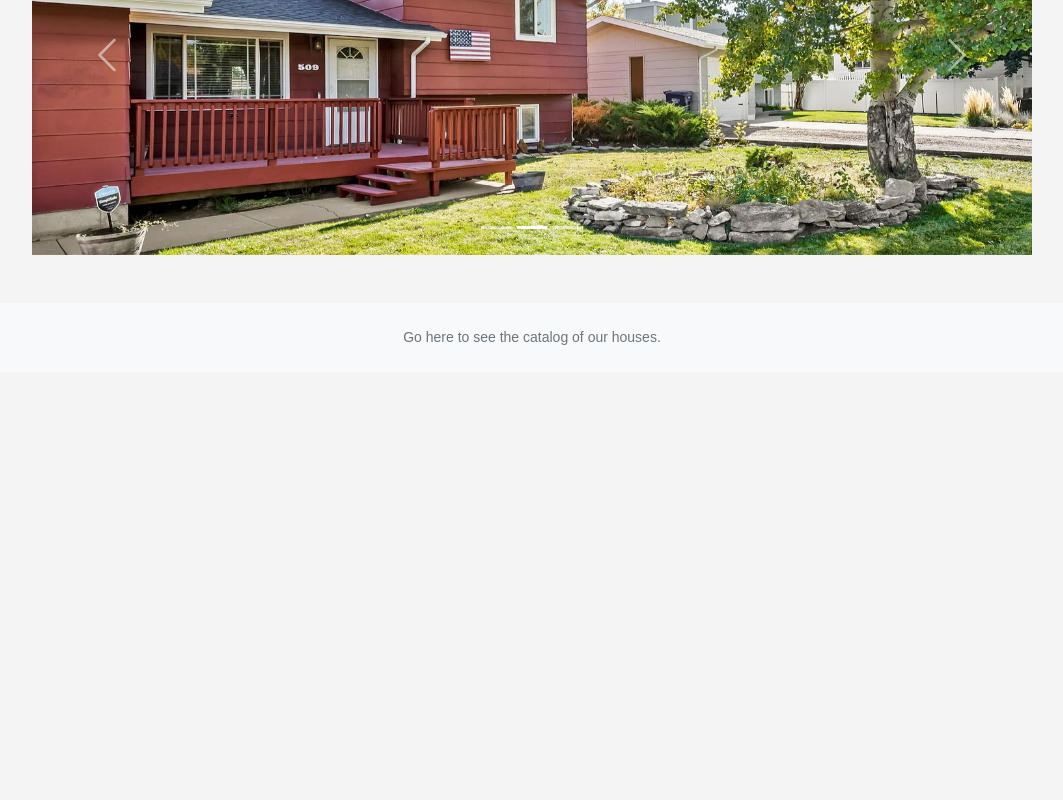
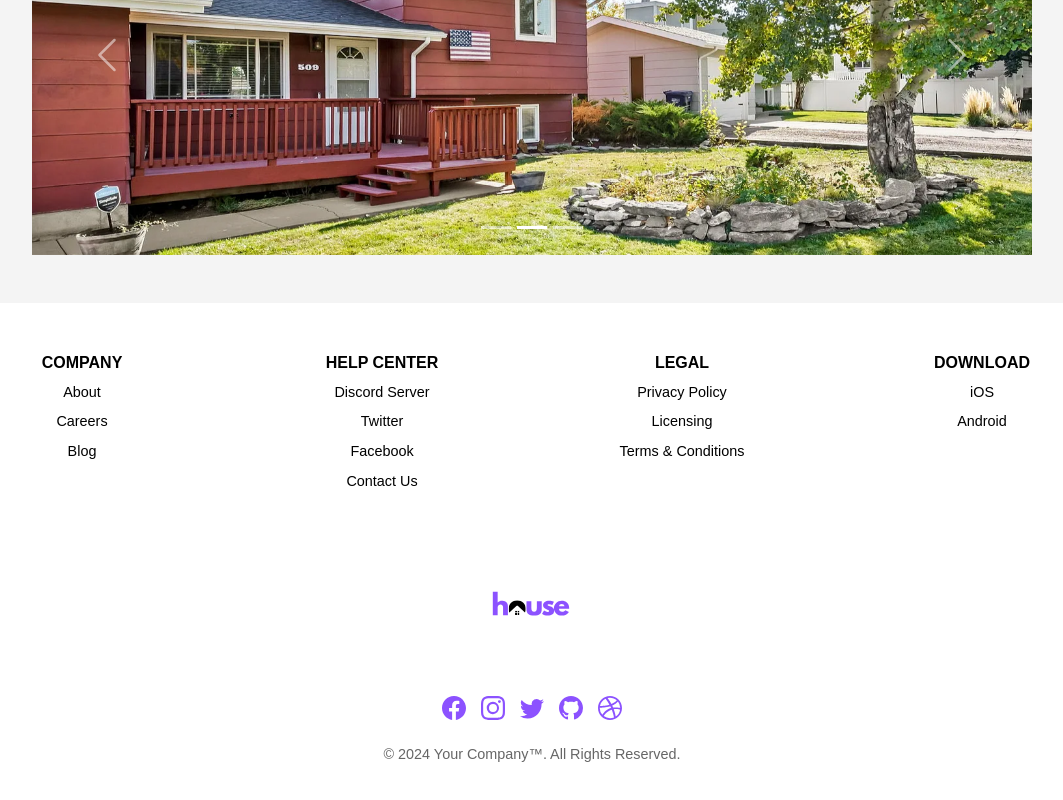
Before and after one commit to CesarErnestoPerezGomez/Prototype, a React (Create React App) app in the folder house-catalog/: page / in a window 1280 px wide. Shown: the part 1223-2023 px from the top of the page, without its empty margins (108-1171 px from the left). Before the commit the page ends 1595 px from the top, so only its background shows below. Built offline with nearby package versions, Linux system fonts and the light colour scheme.

Commit message:
ajustitos en el footer

```diff
--- a/house-catalog/package.json
+++ b/house-catalog/package.json
@@ -10,10 +10,11 @@
     "bootstrap": "^5.3.3",
     "cors": "^2.8.5",
     "dotenv": "^16.4.5",
-    "mongoose": "^8.8.1",
+    "mongoose": "^8.8.3",
     "react": "^18.3.1",
     "react-bootstrap": "^2.10.5",
     "react-dom": "^18.3.1",
+    "react-icons": "^5.3.0",
     "react-router-dom": "^6.28.0",
     "react-scripts": "5.0.1",
     "web-vitals": "^2.1.4"
@@ -24,7 +25,6 @@
     "test": "react-scripts test",
     "eject": "react-scripts eject"
   },
-
   "eslintConfig": {
     "extends": [
       "react-app",
--- a/house-catalog/src/components/Footer.jsx
+++ b/house-catalog/src/components/Footer.jsx
@@ -1,15 +1,65 @@
 import React from 'react';
+import { BsDribbble, BsFacebook, BsGithub, BsInstagram, BsTwitter } from 'react-icons/bs';
 
-function Footer() {
+function CustomFooter() {
   return (
-    <footer className="footer text-center py-4">
-      <div className="container">
-        <a href="/catalog" className="text-secondary">
-          Go here to see the catalog of our houses.
-        </a>
+    <footer className="footer">
+      <div className="footer-container">
+        <div className="footer-column">
+          <h5 className="footer-title">Company</h5>
+          <ul className="footer-links">
+            <li><a href="/about">About</a></li>
+            <li><a href="/careers">Careers</a></li>
+            <li><a href="/blog">Blog</a></li>
+          </ul>
+        </div>
+        <div className="footer-column">
+          <h5 className="footer-title">Help Center</h5>
+          <ul className="footer-links">
+            <li><a href="/discord">Discord Server</a></li>
+            <li><a href="/twitter">Twitter</a></li>
+            <li><a href="/facebook">Facebook</a></li>
+            <li><a href="/contact">Contact Us</a></li>
+          </ul>
+        </div>
+
+        <div className="footer-column">
+          <h5 className="footer-title">Legal</h5>
+          <ul className="footer-links">
+            <li><a href="/privacy-policy">Privacy Policy</a></li>
+            <li><a href="/licensing">Licensing</a></li>
+            <li><a href="/terms">Terms & Conditions</a></li>
+          </ul>
+        </div>
+        <div className="footer-column">
+          <h5 className="footer-title">Download</h5>
+          <ul className="footer-links">
+            <li><a href="/ios">iOS</a></li>
+            <li><a href="/android">Android</a></li>
+          </ul>
+        </div>
+
+
       </div>
+      <div className="footer-bottom">
+        <div className="footer-logo">
+          <img src={"/pics/Black White Simple House Logo.svg"} alt="Company Logo" />
+        </div>
+        <div className="footer-icons">
+          <a href="https://facebook.com"><BsFacebook /></a>
+          <a href="https://instagram.com"><BsInstagram /></a>
+          <a href="https://twitter.com"><BsTwitter /></a>
+          <a href="https://github.com"><BsGithub /></a>
+          <a href="https://dribbble.com"><BsDribbble /></a>
+        </div>
+                <p>&copy; 2024 Your Company™. All Rights Reserved.</p>
+
+
+      </div>
+
+
     </footer>
   );
 }
 
-export default Footer;
+export default CustomFooter;
--- a/house-catalog/src/css/styleHome.css
+++ b/house-catalog/src/css/styleHome.css
@@ -123,17 +123,110 @@ body {
 
 /* Footer Styles */
 .footer {
-  background-color: #f8f9fa;
-  padding: 20px 0;
+  background-color: #ffffff; /* Matches the rest of the site's background color */
+  color: #000; /* Black text for consistency */
+  padding: 40px 20px;
+  font-family: Arial, sans-serif; /* Consistent font with the rest of the site */
 }
 
-.footer a {
-  color: #7b7acb;
+.footer-container {
+  display: flex; /* Change grid to flexbox */
+  flex-wrap: wrap; /* Ensure items wrap on smaller screens */
+  justify-content: space-between; /* Distribute space between columns */
+  max-width: 1200px;
+  margin: 0 auto;
+}
+
+.footer-column {
+  flex: 1 1 calc(25% - 20px); /* 4 equal columns with 20px gap */
+  margin: 10px; /* Add spacing between columns */
+  min-width: 150px; /* Prevent columns from becoming too narrow */
+}
+
+.footer-title {
+  font-size: 1rem;
+  font-weight: bold;
+  margin-bottom: 10px;
+  text-transform: uppercase;
+  color: #000; /* Black text */
+}
+
+.footer-links {
+  list-style: none;
+  padding: 0;
+}
+
+.footer-links li {
+  margin-bottom: 8px;
+}
+
+.footer-links a {
+  color: #000; /* Black text for links */
+  text-decoration: none;
+  font-size: 0.9rem;
+}
+
+.footer-links a:hover {
+  color: #8C52FF; /* Purple on hover */
+}
+
+.footer-bottom {
+  text-align: center;
+  margin-top: 30px;
+}
+
+.footer-icons {
+  margin: 20px 0;
+  display: flex;
+  justify-content: center; /* Center icons */
+  gap: 15px; /* Add spacing between icons */
+}
+
+.footer-icons a {
+  color: #8C52FF; /* Purple for icons */
+  font-size: 1.5rem;
   text-decoration: none;
 }
 
-.footer a:hover {
-  text-decoration: underline;
+.footer-icons a:hover {
+  color: #555; /* Dark gray on hover */
+}
+
+.footer-logo {
+  margin: 20px auto;
+  text-align: center;
+}
+
+.footer-logo img {
+  width: 120px;
+  height: auto;
+}
+
+.footer-bottom p {
+  margin-top: 10px;
+  font-size: 0.9rem;
+  color: #000; /* Black text */
+}
+
+/* Responsive Design */
+@media (max-width: 768px) {
+  .footer-container {
+    flex-direction: column; /* Stack columns vertically */
+    align-items: center; /* Center align items */
+  }
+
+  .footer-column {
+    flex: 1 1 100%; /* Make columns full-width */
+    text-align: center;
+  }
+
+  .footer-icons {
+    gap: 10px; /* Reduce spacing between icons */
+  }
+
+  .footer-logo img {
+    width: 100px;
+  }
 }
 
 /* Responsive Adjustments */
```
Also changed, not shown: 2 other files (tests, documents, lock files or other folders). Lines whose indentation alone changed are shown as unchanged.
